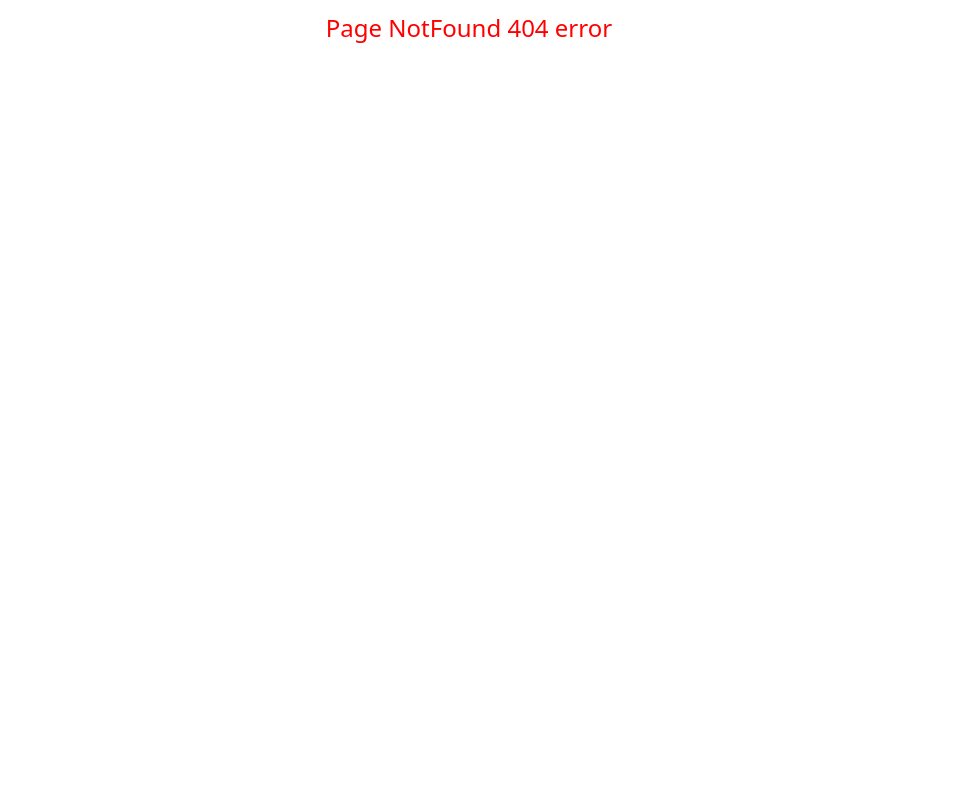
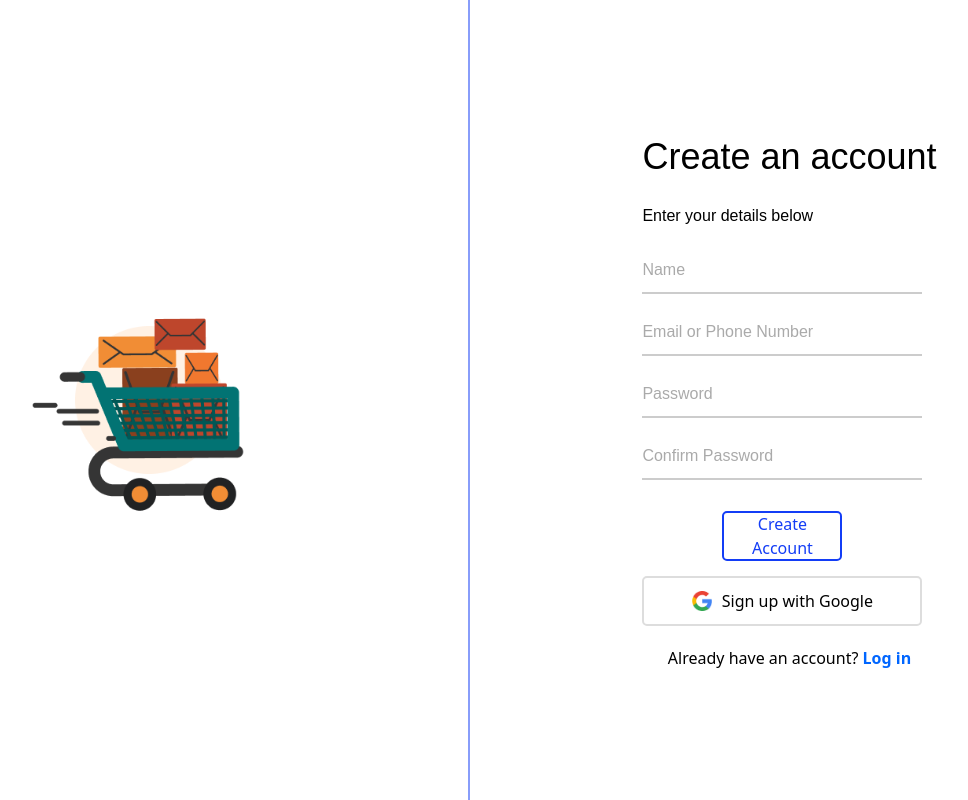
Before and after one commit to InfiniMove-Coders/Hasini_user_side_frontend, a React (Vite) app: page /signup in a window 1280 px wide. Before the commit this address had no page. Shown: the whole page, without its empty margins (171-1139 px from the left). Built offline with nearby package versions, Linux system fonts and the light colour scheme.

Commit message:
added signup page

```diff
--- a/package.json
+++ b/package.json
@@ -14,6 +14,7 @@
     "@emotion/styled": "^11.13.5",
     "@mui/icons-material": "^6.1.9",
     "@mui/material": "^6.1.9",
+    "@react-oauth/google": "^0.12.1",
     "animate.css": "^4.1.1",
     "antd": "^5.22.3",
     "dotenv": "^16.4.5",
--- a/src/components/login/login.css
+++ b/src/components/login/login.css
@@ -117,13 +117,14 @@
     text-align: left;
     color: #db4444;
   }
-
   .buttonWrapper {
     display: flex;
     margin-top: 15px;
-    justify-content: space-between;
+    justify-content: flex-start; /* Align items to the left */
     align-items: center;
+    gap: 15px; /* Add spacing between button and text */
   }
+
 
   .createNowLink {
     color: #0066ff;
--- a/src/components/login/login.jsx
+++ b/src/components/login/login.jsx
@@ -43,9 +43,7 @@ const Login = () => {
               >
                 Log In
               </button>
-              <p className="forgotPassword">
-                <a href="#">Forgot Password?</a>
-              </p>
+                <a href="#" className="forgotPassword">Forgot Password?</a>
             </div>
           </form>
           <p className="createAccount">
--- /dev/null
+++ b/src/components/signup/signup.css
@@ -0,0 +1,124 @@
+.container {
+    display: flex;
+    height: 100vh;
+  }
+
+  .left {
+    flex: 1;
+    display: flex;
+    justify-content: center;
+    align-items: center;
+    position: relative;
+    border-right: 2px solid #133df680;
+  }
+
+  .right {
+    flex: 1;
+    display: flex;
+    justify-content: center;
+    align-items: center;
+  }
+
+  .image {
+    max-width: 250px;
+  }
+
+  .formContainer {
+    text-align: left;
+    max-width: 400px;
+    padding: 20px;
+    display: flex;
+    flex-direction: column;
+    align-items: stretch;
+  }
+
+  .form {
+    display: flex;
+    flex-direction: column;
+    align-items: stretch;
+    width: 280px;
+  }
+
+  h2 {
+    font-family: "IBM Plex Sans", sans-serif;
+    font-size: 36px;
+    font-weight: 500;
+    text-align: left;
+    margin-bottom: 20px;
+  }
+
+  .subheading {
+    font-family: "Poppins", sans-serif;
+    font-size: 16px;
+    font-weight: 400;
+    text-align: left;
+    margin-bottom: 20px;
+  }
+
+  .input {
+    font-family: "Poppins", sans-serif;
+    font-size: 16px;
+    border: none;
+    border-bottom: 2px solid #ccc;
+    padding: 10px 0;
+    width: 100%;
+    margin-bottom: 16px;
+    background-color: transparent;
+    outline: none;
+  }
+
+  .input:focus {
+    border-bottom: 2px solid #0066ff;
+  }.buttonWrapper {
+    display: flex;
+    flex-direction: column;
+    align-items: center;
+    gap: 15px; /* Space between buttons */
+    width: 280px;
+}
+
+.button,
+.googleButton {
+    display: flex;
+    align-items: center;
+    justify-content: center;
+    height: 50px; /* Ensure both have the same height */
+    width: 280px; /* Ensure both have the same width */
+    font-size: 16px;
+    font-weight: 500;
+    border-radius: 5px;
+    cursor: pointer;
+    border: 2px solid transparent;
+}
+
+/* Create Account Button */
+.button {
+    background-color: white;
+    color: #133df6;
+    border-color: #133df6;
+}
+
+/* Google Sign-up Button */
+.googleButton {
+    background-color: white;
+    color: black;
+    border-color: #ddd;
+    margin-top: 15px;
+}
+
+/* Google Icon Styling */
+.googleIcon {
+    width: 20px;
+    margin-right: 10px;
+}
+
+
+  .loginText {
+    text-align: center;
+    margin-top: 20px;
+  }
+
+  .loginLink {
+    color: #0066ff;
+    font-weight: bold;
+  }
--- /dev/null
+++ b/src/components/signup/signup.jsx
@@ -0,0 +1,63 @@
+import React, { useState } from "react";
+import { useNavigate } from "react-router-dom"; // ✅ Import useNavigate
+import "./signup.css";
+
+const Signup = () => {
+  const [isAnimating, setIsAnimating] = useState(false);
+  const navigate = useNavigate(); // ✅ Initialize navigation
+
+  const handleSignup = () => {
+    setIsAnimating(true);
+
+    setTimeout(() => {
+      window.location.href = "/loading-page";
+    }, 8000);
+  };
+
+  return (
+    <div className="container">
+      {/* Left Section */}
+      <div className="left">
+        <img
+          src="src/assets/images/ganesh/shopping-cart-NbZTs86IlT.png"
+          alt="Cart"
+          className="image"
+        />
+      </div>
+
+      {/* Right Section */}
+      <div className="right">
+        <div className={`formContainer ${isAnimating ? "hidden" : ""}`}>
+          <h2>Create an account</h2>
+          <p className="subheading">Enter your details below</p>
+          <form className="form">
+            <input type="text" placeholder="Name" className="input" />
+            <input type="text" placeholder="Email or Phone Number" className="input" />
+            <input type="password" placeholder="Password" className="input" />
+            <input type="password" placeholder="Confirm Password" className="input" />
+
+            <div className="buttonWrapper">
+              <button type="button" className="button" onClick={handleSignup}>
+                Create Account
+              </button>
+            </div>
+
+            <button type="button" className="googleButton">
+              <img src="src/assets/images/ganesh/google.png" alt="Google Icon" className="googleIcon" />
+              Sign up with Google
+            </button>
+          </form>
+
+          <p className="loginText">
+            Already have an account?{" "}
+            <span className="loginLink" onClick={() => navigate("/login")}>
+              Log in
+            </span>
+          </p>
+        </div>
+      </div>
+    </div>
+  );
+};
+
+export default Signup;
--- a/src/routers/IndexRouter.jsx
+++ b/src/routers/IndexRouter.jsx
@@ -11,6 +11,7 @@ import Orders from "../components/orders/Orders"
 import Cancellations from "../components/cancellations/Cancellations"
 import Dimensions from "../components/others/Dimensions"
 import Login from "../components/login/login"
+import Signup from "../components/signup/signup"
 
 const IndexRouter = () => {
 
@@ -33,6 +34,8 @@ const IndexRouter = () => {
 			<Route path="Loading" element={<Loading />} />
 			<Route path="*" element={<NotFound />} />
 			<Route path='login' element={<Login />} />
+			<Route path='signup' element={<Signup />} />
+
 		</Routes>
 	)
 }
```
Also changed, not shown: src/assets/images/ganesh/google.png (added), 1 other file (tests, documents, lock files or other folders).
